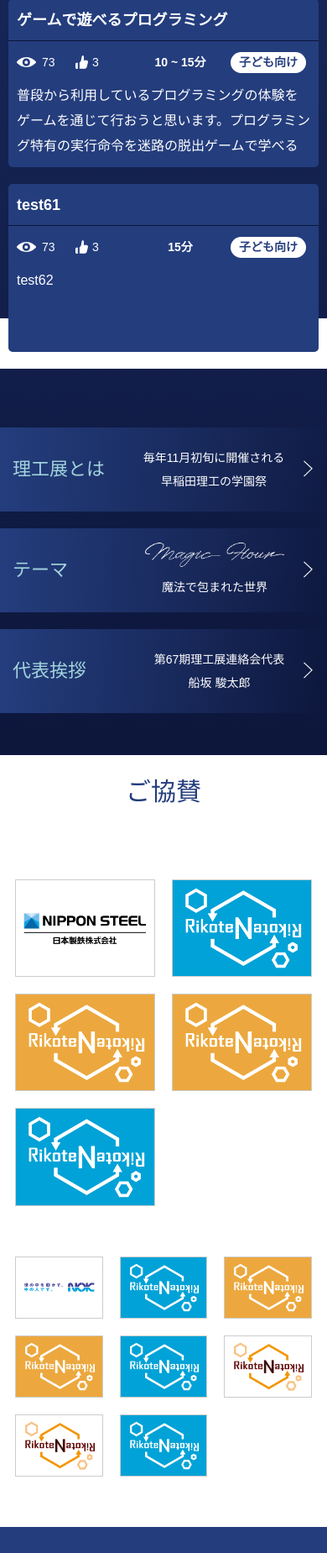
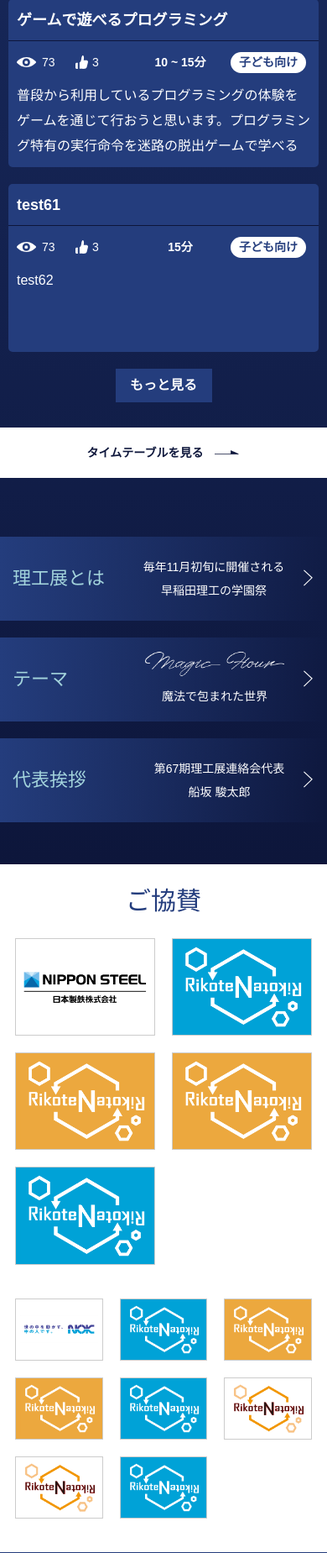
Before and after one commit to Rikoten/site2020, a PHP site: page /index.html in a window 390 px wide. Shown: the part 1285-3134 px from the top of the page at 84% size. Run offline with PHP 8.4, Linux system fonts and the light colour scheme.

Commit message:
こんな感じ？？

```diff
--- a/css/main.css
+++ b/css/main.css
@@ -583,6 +583,10 @@ body {
   text-decoration: none;
 }
 
+#eventList .foot > a.more {
+  display: none;
+}
+
 #timetable-mb {
   display: none;
 }
@@ -783,6 +787,90 @@ a.detailButton:hover::before {
 #support > h3 {
   font-weight: 500;
   font-size: 30px;
+}
+
+/* バナー */
+#banner {
+  padding: 0 1em;
+  max-width: 940px;
+  display: inline-block;
+}
+#goldBanner, #silverBanner {
+
+  display: -ms-grid;
+  display: grid;
+  -ms-grid-rows: auto;
+}
+#goldBanner {
+  grid-template-columns: repeat(2, 1fr);
+  -ms-grid-columns: 1fr 60px 1fr;
+  grid-column-gap: 60px;
+  grid-row-gap: 60px;
+  margin: 60px 0;
+}
+#silverBanner {
+  grid-template-columns: repeat(3, 1fr);
+  -ms-grid-columns: 1fr 60px 1fr 60px 1fr;
+  grid-column-gap: 60px;
+  grid-row-gap: 60px;
+  margin: 60px 0;
+}
+#goldBanner > a, #silverBanner > a {
+  display: flex;
+  -webkit-box-align: center;
+  align-items: center;
+  -webkit-box-pack: center;
+  justify-content: center;
+  background-color: #fff;
+  font-size: 0px;
+  border-width: 1px;
+  border-style: solid;
+  border-color: #cccccc;
+  border-image: initial;
+  padding: 10px;
+}
+#goldBanner > a > img {
+  width: 100%;
+  max-width: 440px;
+  max-height: 125px;
+  object-fit: contain;
+}
+#silverBanner > a > img {
+  width: 100%;
+  max-width: 280px;
+  max-height: 100px;
+  object-fit: contain;
+}
+@media screen and (max-width: 1600px) {
+}
+@media screen and (max-width: 768px) {
+  #goldBanner > a, #silverBanner > a {
+    padding: 5px;
+  }
+}
+@media screen and (max-width: 576px) {
+  #goldBanner {
+    grid-column-gap: 20px;
+    -ms-grid-columns: 1fr 20px 1fr;
+    grid-row-gap: 20px;
+  }
+  #silverBanner {
+    grid-column-gap: 20px;
+    -ms-grid-columns: 1fr 20px 1fr 20px 1fr;
+    grid-row-gap: 20px;
+  }
+}
+@media screen and (max-width: 330px) {
+  #goldBanner {
+    grid-column-gap: 10px;
+    -ms-grid-columns: 1fr 10px 1fr;
+    grid-row-gap: 10px;
+  }
+  #silverBanner {
+    grid-column-gap: 10px;
+    -ms-grid-columns: 1fr 10px 1fr 10px 1fr;
+    grid-row-gap: 10px;
+  }
 }
 
 footer {
@@ -1080,8 +1168,23 @@ footer #sns-btn {
   }
 
   #eventList .foot {
+    text-align: center;
+  }
+
+  #eventList .foot > div > div.pagination, #eventList .foot > div > a.timetable {
     display: none;
-    /* もっと見るを作る */
+  }
+
+  #eventList .foot > div > a.more {
+    margin-top: 10px;
+    display: inline-block;
+    background: #243D7D;
+    text-align: center;
+    width: 115px;
+    height: 40px;
+    line-height: 40px;
+    font-weight: bold;
+    font-size: 16px;
   }
 
   #timetable-mb {
@@ -1178,93 +1281,11 @@ footer #sns-btn {
   #other {
     display: none;
   }
-}
 
-
-#banner {
-  padding: 0 1em;
-  max-width: 940px;
-  display: inline-block;
-}
-#goldBanner, #silverBanner {
-
-  display: -ms-grid;
-  display: grid;
-  -ms-grid-rows: auto;
-}
-#goldBanner {
-  grid-template-columns: repeat(2, 1fr);
-  -ms-grid-columns: 1fr 60px 1fr;
-  grid-column-gap: 60px;
-  grid-row-gap: 60px;
-  margin: 60px 0;
-}
-#silverBanner {
-  grid-template-columns: repeat(3, 1fr);
-  -ms-grid-columns: 1fr 60px 1fr 60px 1fr;
-  grid-column-gap: 60px;
-  grid-row-gap: 60px;
-  margin: 60px 0;
-}
-#goldBanner > a, #silverBanner > a {
-  display: flex;
-  -webkit-box-align: center;
-  align-items: center;
-  -webkit-box-pack: center;
-  justify-content: center;
-  background-color: #fff;
-  font-size: 0px;
-  border-width: 1px;
-  border-style: solid;
-  border-color: #cccccc;
-  border-image: initial;
-  padding: 10px;
-}
-#goldBanner > a > img {
-  width: 100%;
-  max-width: 440px;
-  max-height: 125px;
-  object-fit: contain;
-}
-#silverBanner > a > img {
-  width: 100%;
-  max-width: 280px;
-  max-height: 100px;
-  object-fit: contain;
-}
-@media screen and (max-width: 1600px) {
-}
-@media screen and (max-width: 768px) {
-  #goldBanner > a, #silverBanner > a {
-    padding: 5px;
+  #goldBanner, #silverBanner {
+    margin: 0 0 40px 0;
   }
 }
-@media screen and (max-width: 576px) {
-  #goldBanner {
-    grid-column-gap: 20px;
-    -ms-grid-columns: 1fr 20px 1fr;
-    grid-row-gap: 20px;
-  }
-  #silverBanner {
-    grid-column-gap: 20px;
-    -ms-grid-columns: 1fr 20px 1fr 20px 1fr;
-    grid-row-gap: 20px;
-  }
-}
-@media screen and (max-width: 330px) {
-  #goldBanner {
-    grid-column-gap: 10px;
-    -ms-grid-columns: 1fr 10px 1fr;
-    grid-row-gap: 10px;
-  }
-  #silverBanner {
-    grid-column-gap: 10px;
-    -ms-grid-columns: 1fr 10px 1fr 10px 1fr;
-    grid-row-gap: 10px;
-  }
-}
-
-
 
 /* SNSボタン */
 .circle_fl {
--- a/index.html
+++ b/index.html
@@ -70,6 +70,7 @@
                 <div>
                   <div class = "pagination"></div>
                   <a href = "/timetable/" class = "timetable">タイムテーブルを見る</a>
+                  <a class = "more">もっと見る</a>
                 </div>
               </div>
             </div>
@@ -78,15 +79,16 @@
                 <div>
                   <div class = "pagination"></div>
                   <a href = "/timetable/" class = "timetable">タイムテーブルを見る</a>
+                  <a class = "more">もっと見る</a>
                 </div>
               </div>
             </div>
             <div id = "eventLive" class = "eventTypePage">
               <div class = "foot">
                 <div>
-                  <div class = "pagination">
-                  </div>
+                  <div class = "pagination"></div>
                   <a href = "/timetable/" class = "timetable">タイムテーブルを見る</a>
+                  <a class = "more">もっと見る</a>
                 </div>
               </div>
             </div>
```
